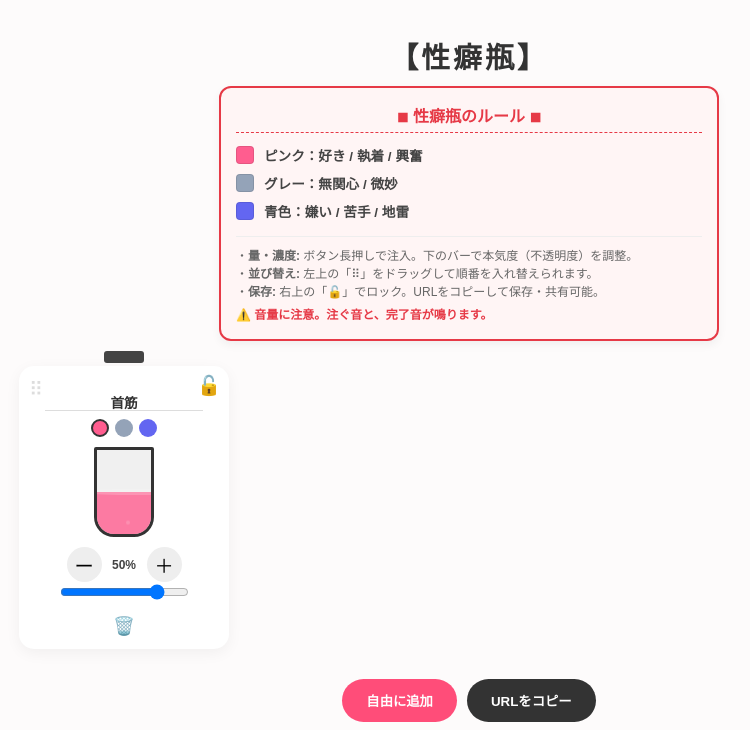
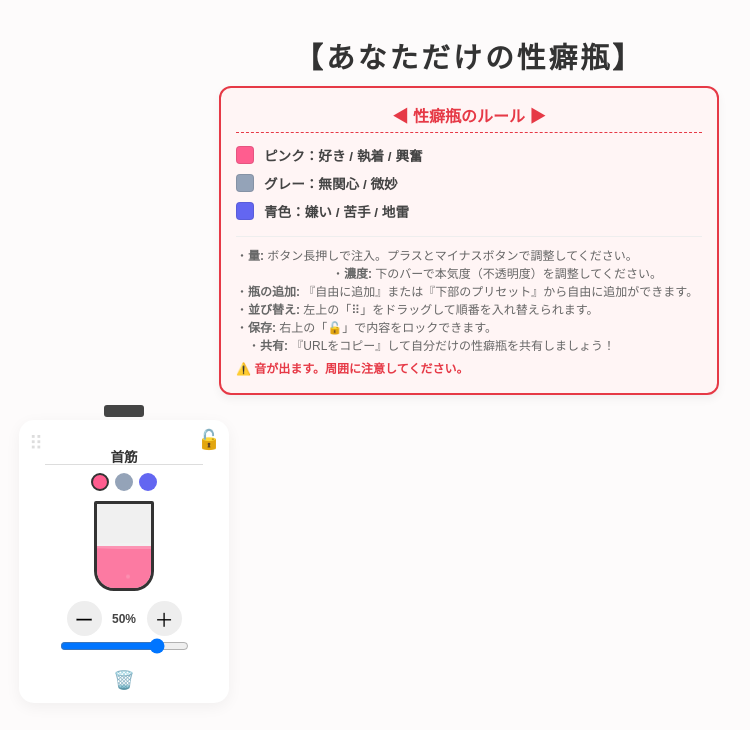
Before and after one commit to chasuke85-afk/bottle2, a plain HTML site: page index.html in a window 1280 px wide. Shown: the top 730 px of the page, without its empty margins (171-921 px from the left). Drawn offline with nearby package versions, Linux system fonts and the light colour scheme.

Commit message:
Update index.html

```diff
--- a/index.html
+++ b/index.html
@@ -59,20 +59,23 @@
     </style>
 </head>
 <body oncontextmenu="return false;">
-    <div class="main-title">【性癖瓶】</div>
+    <div class="main-title">【あなただけの性癖瓶】</div>
 
     <div class="rule-box">
-        <h2>◾︎ 性癖瓶のルール ◾︎</h2>
+        <h2>◀︎ 性癖瓶のルール ▶︎</h2>
         <div class="color-guide">
             <div class="guide-item"><div class="color-chip" style="background: #ff5d8f;"></div><span>ピンク：好き / 執着 / 興奮</span></div>
             <div class="guide-item"><div class="color-chip" style="background: #94a3b8;"></div><span>グレー：無関心 / 微妙</span></div>
             <div class="guide-item"><div class="color-chip" style="background: #6366f1;"></div><span>青色：嫌い / 苦手 / 地雷</span></div>
         </div>
         <div class="usage-notes">
-            ・<strong>量・濃度:</strong> ボタン長押しで注入。下のバーで本気度（不透明度）を調整。<br>
+            ・<strong>量:</strong> ボタン長押しで注入。プラスとマイナスボタンで調整してください。<br>
+　　　　　　　　・<strong>濃度:</strong> 下のバーで本気度（不透明度）を調整してください。<br>
+            ・<strong>瓶の追加:</strong> 『自由に追加』または『下部のプリセット』から自由に追加ができます。<br>
             ・<strong>並び替え:</strong> 左上の「⠿」をドラッグして順番を入れ替えられます。<br>
-            ・<strong>保存:</strong> 右上の「🔓」でロック。URLをコピーして保存・共有可能。<br>
-            <span class="warning-note">⚠️ 音量に注意。注ぐ音と、完了音が鳴ります。</span>
+            ・<strong>保存:</strong> 右上の「🔓」で内容をロックできます。<br>
+           　・<strong>共有:</strong> 『URLをコピー』して自分だけの性癖瓶を共有しましょう！<br>
+            <span class="warning-note">⚠️ 音が出ます。周囲に注意してください。</span>
         </div>
     </div>
 
```
